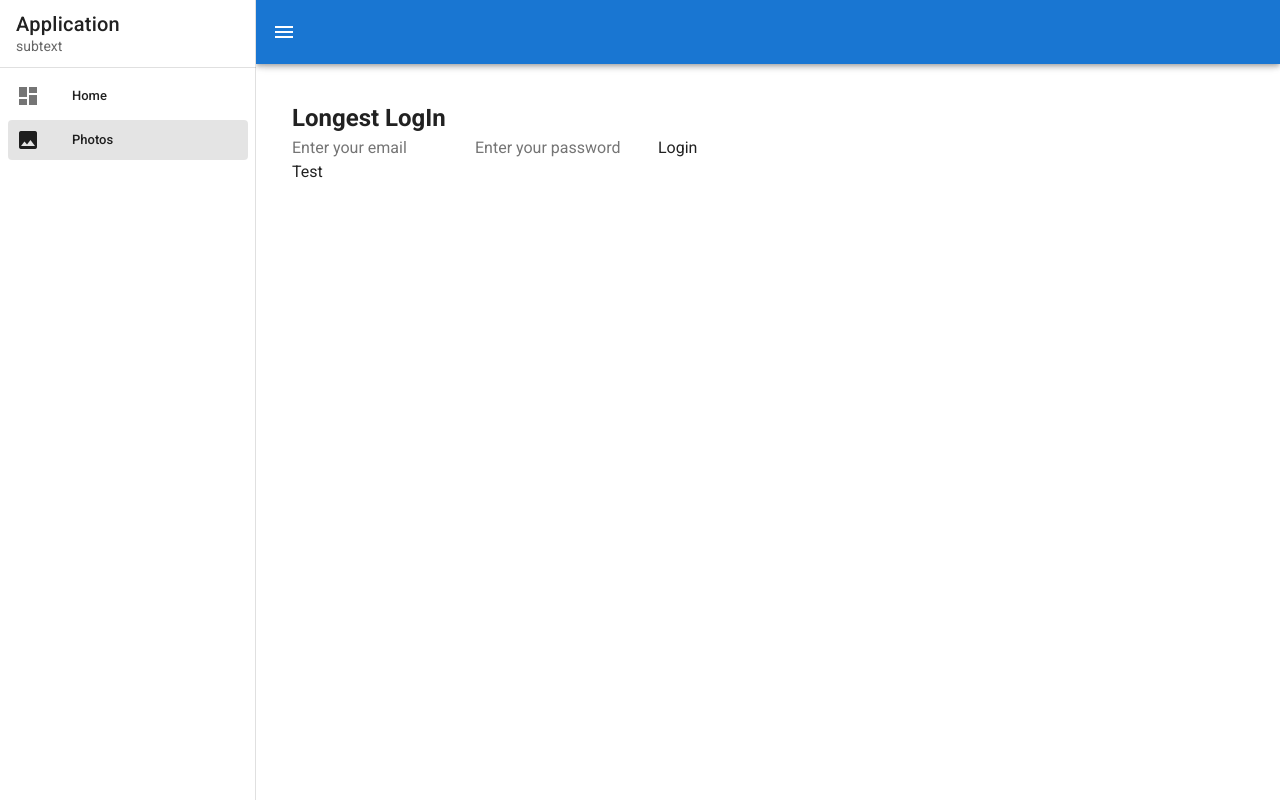
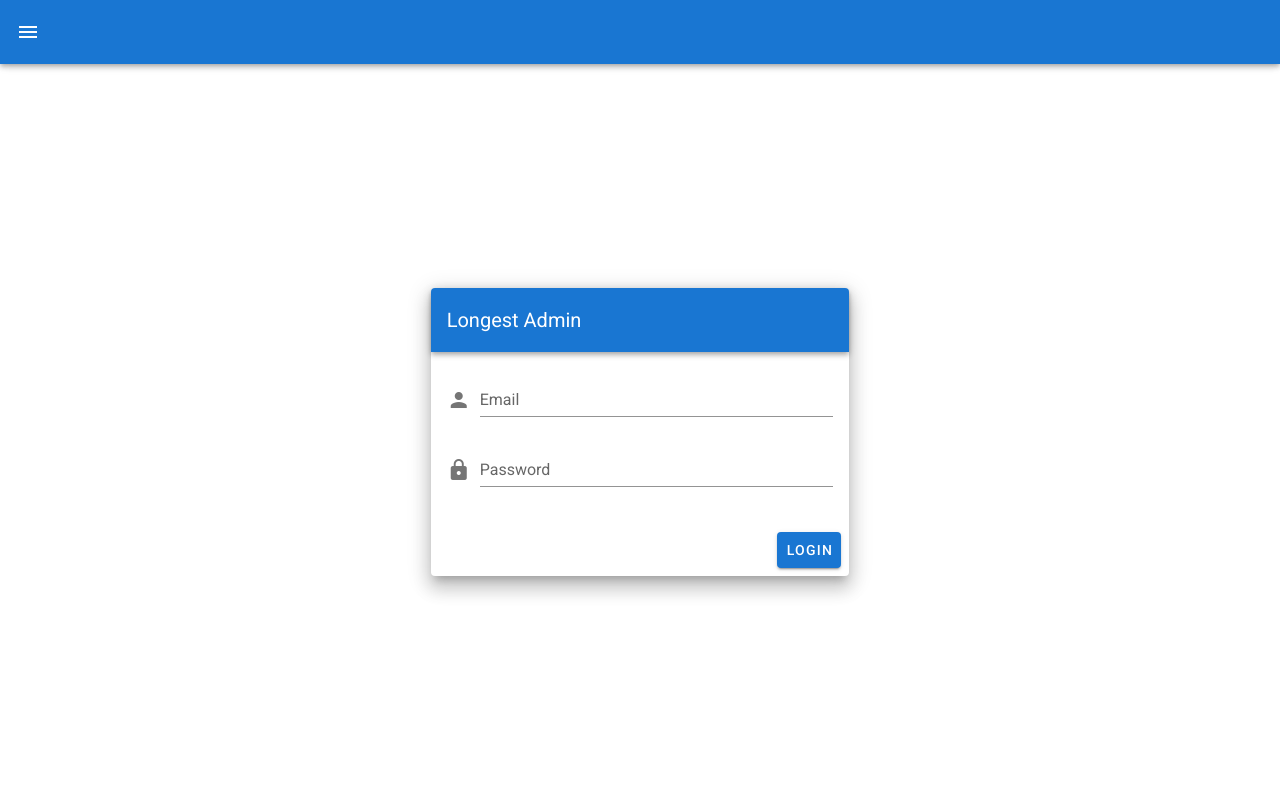
Before and after one commit to gr1993/VueAdminProject, a Vue app: page /admin/view in a window 1280 px wide. Built offline with nearby package versions, Linux system fonts and the light colour scheme.

Commit message:
로그인 뷰 디자인 적용

```diff
--- a/package.json
+++ b/package.json
@@ -9,6 +9,7 @@
   },
   "dependencies": {
     "core-js": "^3.8.3",
+    "material-design-icons-iconfont": "^6.7.0",
     "vue": "^2.6.14",
     "vue-router": "^3.5.1",
     "vuetify": "^2.6.0"
--- a/src/App.vue
+++ b/src/App.vue
@@ -9,16 +9,24 @@
 
       <v-spacer />
     </v-app-bar>
-    <Main/>
+    <Main v-if="isLogin"/>
+    <Login v-if="!isLogin"/>
   </v-app>
 </template>
 
 <script>
 import Main from './views/Main.vue'
+import Login from './views/Login.vue'
 
 export default {
   components: {
-    Main
+    Main,
+    Login
   },
+  data() {
+    return {
+      isLogin: false,
+    }
+  }
 }
 </script>
--- a/src/main.js
+++ b/src/main.js
@@ -2,6 +2,7 @@ import Vue from 'vue'
 import App from './App.vue'
 import vuetify from './plugins/vuetify'
 import router from './router'
+import 'material-design-icons-iconfont/dist/material-design-icons.css'
 
 Vue.config.productionTip = false
 
--- a/src/views/Login.vue
+++ b/src/views/Login.vue
@@ -1,18 +1,40 @@
 <template>
-
-  <v-container
-    fluid
-  >
-    <div>
-      <h2>Longest LogIn</h2>
-      <form @submit="onSubmit">
-        <input placeholder="Enter your email" v-model="email">
-        <input placeholder="Enter your password" v-model="password">
-        <button type="submit">Login</button>
-      </form>
-      <button @click="onSubmit">Test</button>
-    </div>
-  </v-container>
+   <v-app id="inspire">
+      <v-content>
+         <v-container fluid fill-height>
+            <v-layout align-center justify-center>
+               <v-flex xs12 sm8 md4>
+                  <v-card class="elevation-12">
+                     <v-toolbar dark color="primary">
+                        <v-toolbar-title>Longest Admin</v-toolbar-title>
+                     </v-toolbar>
+                     <v-card-text>
+                        <v-form>
+                           <v-text-field
+                              prepend-icon="person"
+                              name="Email"
+                              label="Email"
+                              type="text"
+                           ></v-text-field>
+                           <v-text-field
+                              id="password"
+                              prepend-icon="lock"
+                              name="password"
+                              label="Password"
+                              type="password"
+                           ></v-text-field>
+                        </v-form>
+                     </v-card-text>
+                     <v-card-actions>
+                        <v-spacer></v-spacer>
+                        <v-btn color="primary" to="/">Login</v-btn>
+                     </v-card-actions>
+                  </v-card>
+               </v-flex>
+            </v-layout>
+         </v-container>
+      </v-content>
+   </v-app>
 </template>
 
 
```
Also changed, not shown: 2 other files (tests, documents, lock files or other folders).
